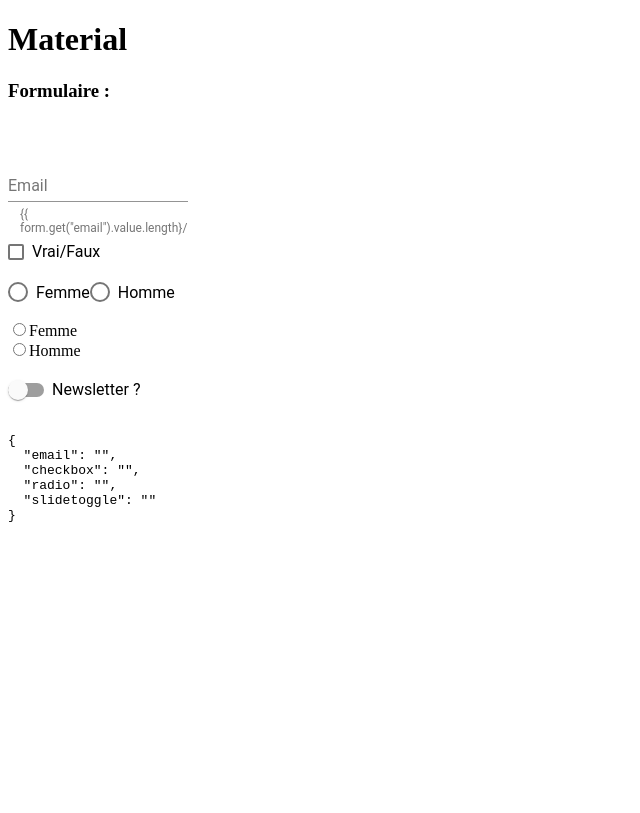
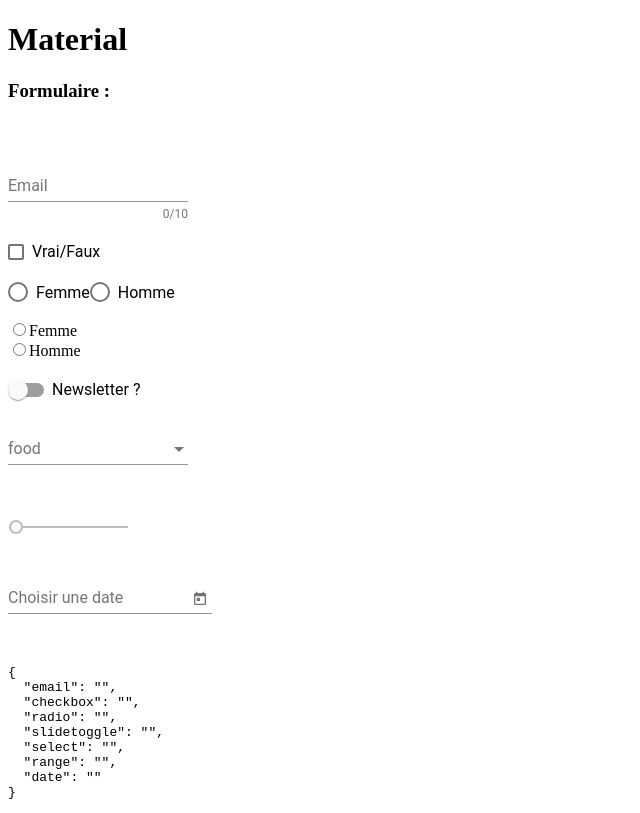
Before and after one commit to JungleWilly/angular_material, an Angular app: page / in a window 1280 px wide. Shown: the whole page, without its empty margins (0-640 px from the left). Built offline with nearby package versions, Linux system fonts and the light colour scheme.

Commit message:
add Select, Slider and Datepicker

```diff
--- a/src/app/app.component.html
+++ b/src/app/app.component.html
@@ -9,7 +9,7 @@
       <mat-form-field>
         <mat-placeholder>Email</mat-placeholder>
         <input matInput type="text" formControlName="email" />
-        <mat-hint align="end">{{ form.get("email").value.length}/10}</mat-hint>
+        <mat-hint align="end">{{ form.get("email").value.length }}/10</mat-hint>
         <mat-error *ngIf="form.get('email').invalid">{{
           getError()
         }}</mat-error>
@@ -39,6 +39,41 @@
       </mat-slide-toggle>
       <br /><br />
 
+      <!-- <select formControlName="select">
+        <option value=""></option>
+        <option value="pain">Pain</option>
+        <option value="pate">Pate</option>
+        <option value="pizza">Pizza</option>
+      </select>
+      <br /><br /> -->
+
+      <mat-form-field>
+        <mat-select formControlName="select" placeholder="food">
+          <mat-option value="pain">Pain</mat-option>
+          <mat-option value="pate">Pate</mat-option>
+          <mat-option value="pizza">Pizza</mat-option>
+        </mat-select>
+      </mat-form-field>
+      <br /><br />
+
+      <!-- <input type="range" min="0" max="10" formControlName="range" /> -->
+
+      <mat-slider min="0" max="10" formControlName="range"></mat-slider>
+      <br /><br />
+
+      <!-- <input type="date" formControlName="date" /> -->
+
+      <mat-form-field>
+        <input
+          matInput
+          placeholder="Choisir une date"
+          [matDatepicker]="picker"
+        />
+        <mat-datepicker-toggle matSuffix [for]="picker"></mat-datepicker-toggle>
+        <mat-datepicker #picker></mat-datepicker>
+      </mat-form-field>
+      <br /><br />
+
       <pre>{{ form.value | json }}</pre>
     </form>
   </div>
--- a/src/app/app.component.ts
+++ b/src/app/app.component.ts
@@ -22,6 +22,9 @@
       checkbox: [''],
       radio: [''],
       slidetoggle: [''],
+      select: [''],
+      range: [''],
+      date: [''],
     });
   }
 
```
Also changed, not shown: src/app/material.module.ts (+9 -0 lines).
